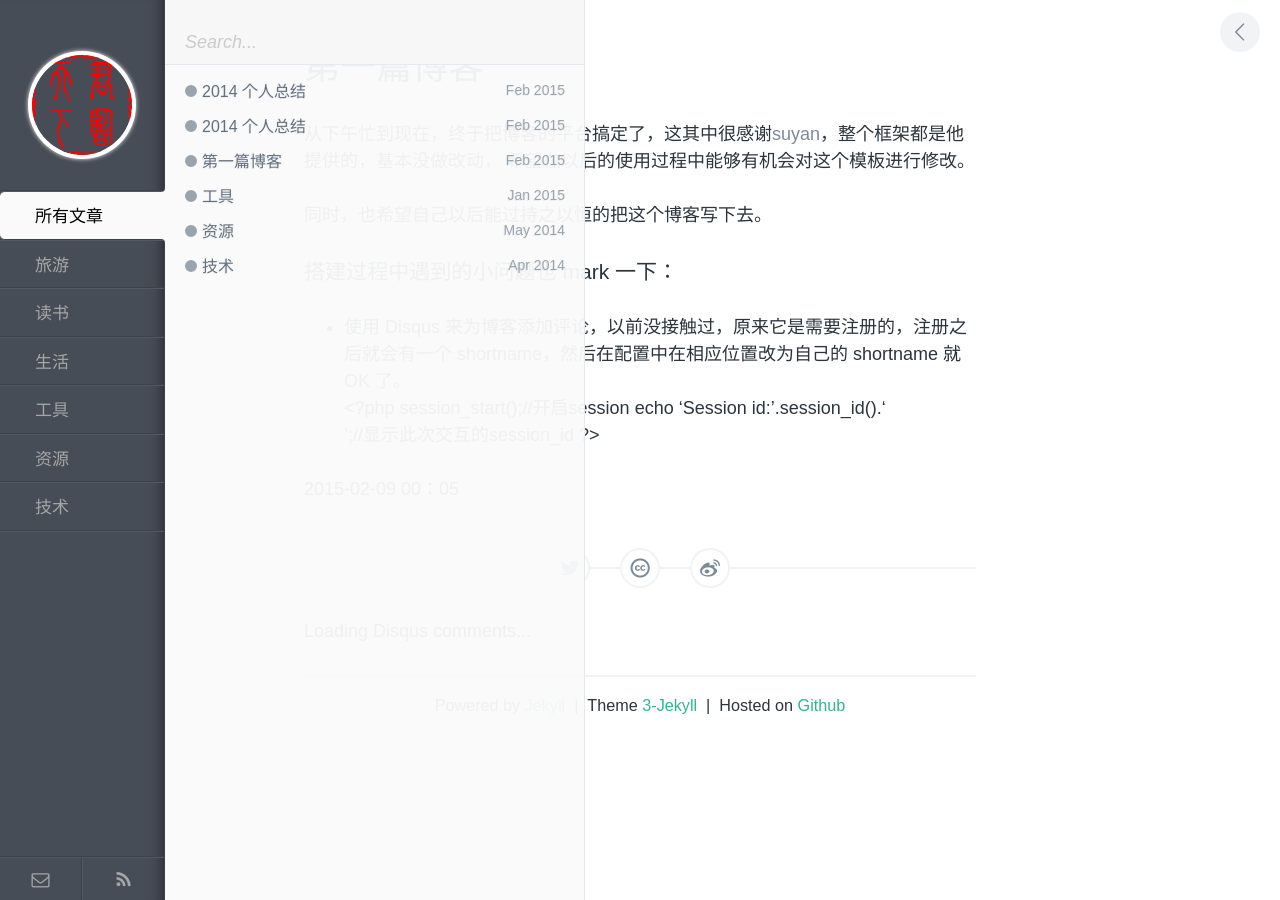
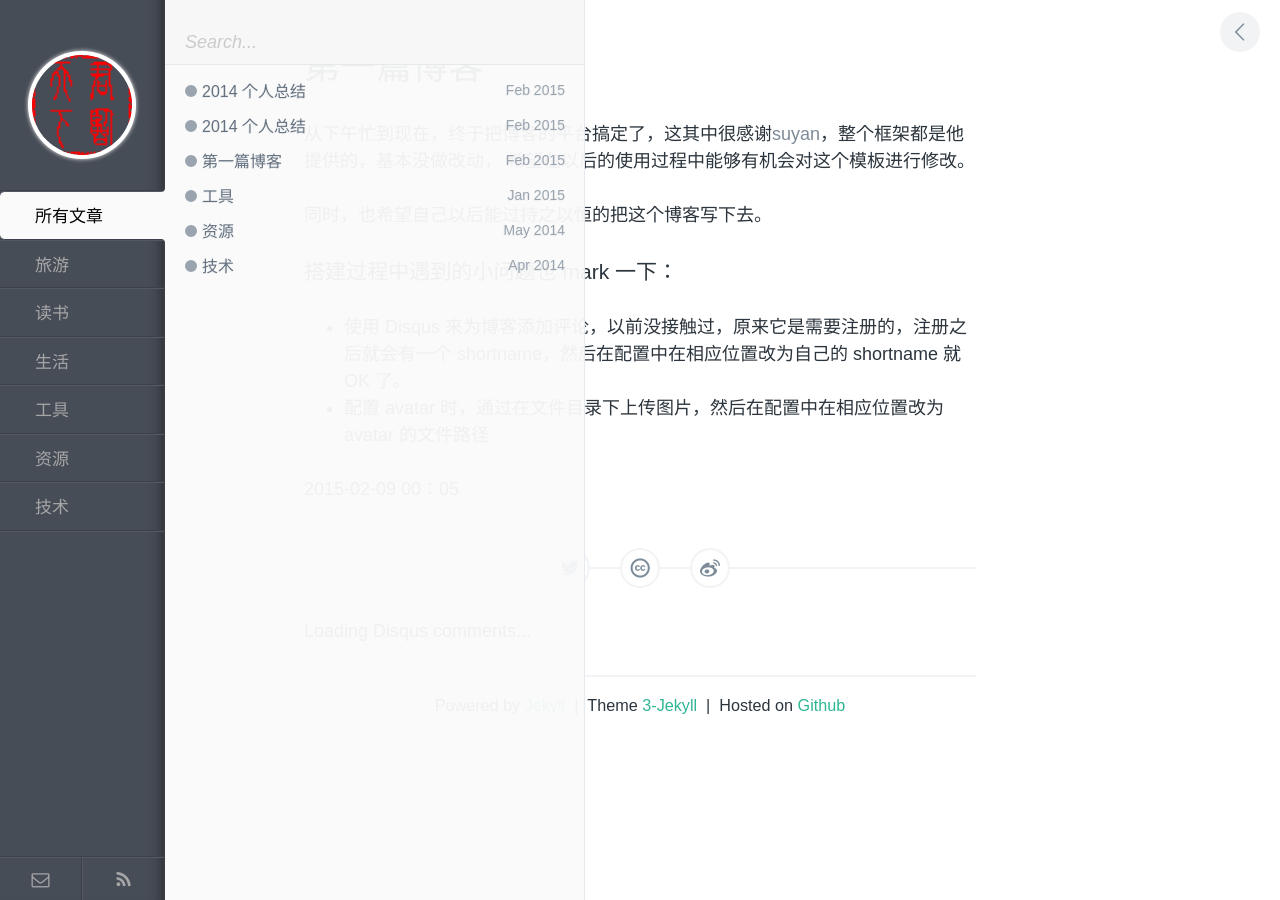
Before and after one commit to kingstal/kingstal.github.io, a Jekyll site: the page built from _posts/2015-02-08-life-first-blog.md, in a window 1280 px wide. Built offline with Jekyll 4.4.1, drawn with Linux system fonts in a browser that asks for light colours; comment, search, counter and statistics services are not loaded.

Commit message:
Update 2015-02-08-life-first-blog.md

```diff
--- a/_posts/2015-02-08-life-first-blog.md
+++ b/_posts/2015-02-08-life-first-blog.md
@@ -16,9 +16,6 @@ description:
 
 - 使用 Disqus 来为博客添加评论，以前没接触过，原来它是需要注册的，注册之后就会有一个 shortname，然后在配置中在相应位置改为自己的 shortname 就 OK 了。
 
-  <?php
-    session_start();//开启session
-    echo ‘Session id:’.session_id().‘<br>’;//显示此次交互的session_id
-  ?>
+- 配置 avatar 时，通过在文件目录下上传图片，然后在配置中在相应位置改为 avatar 的文件路径
 
 2015-02-09 00：05
```
